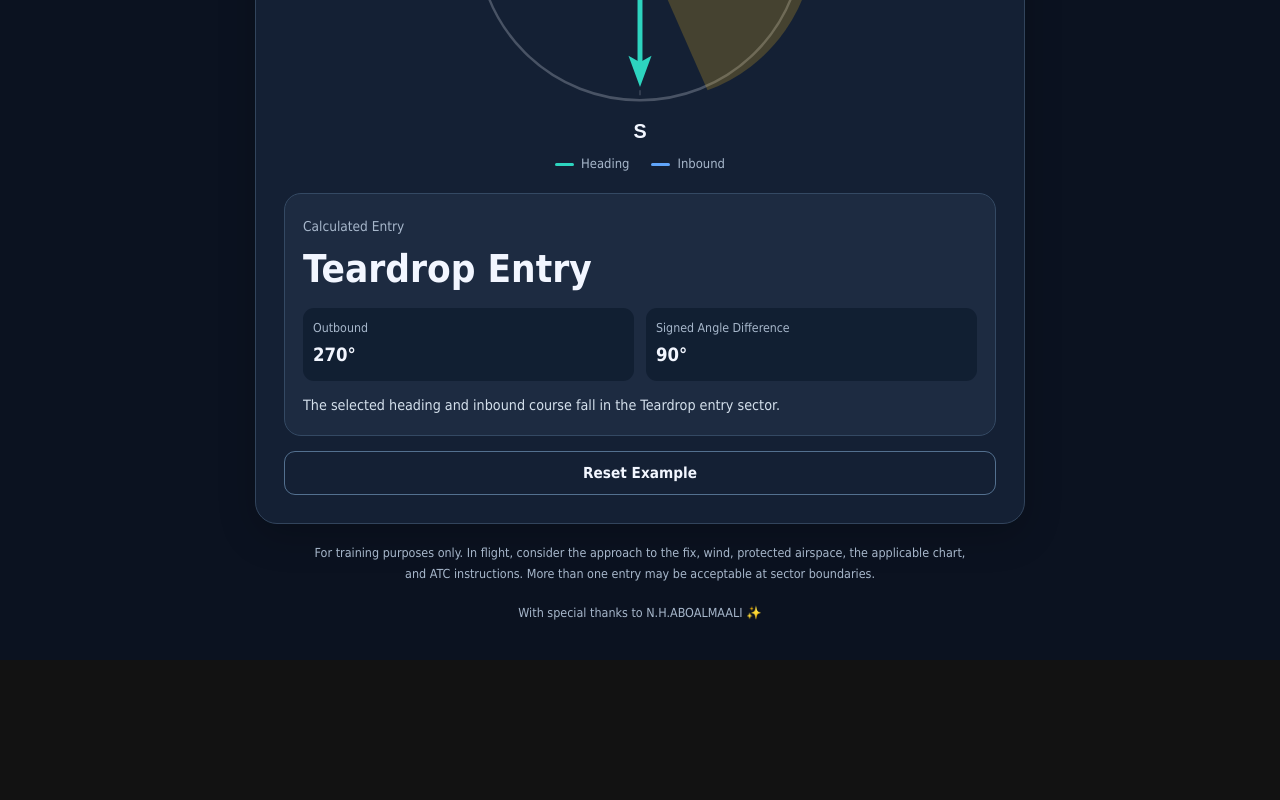
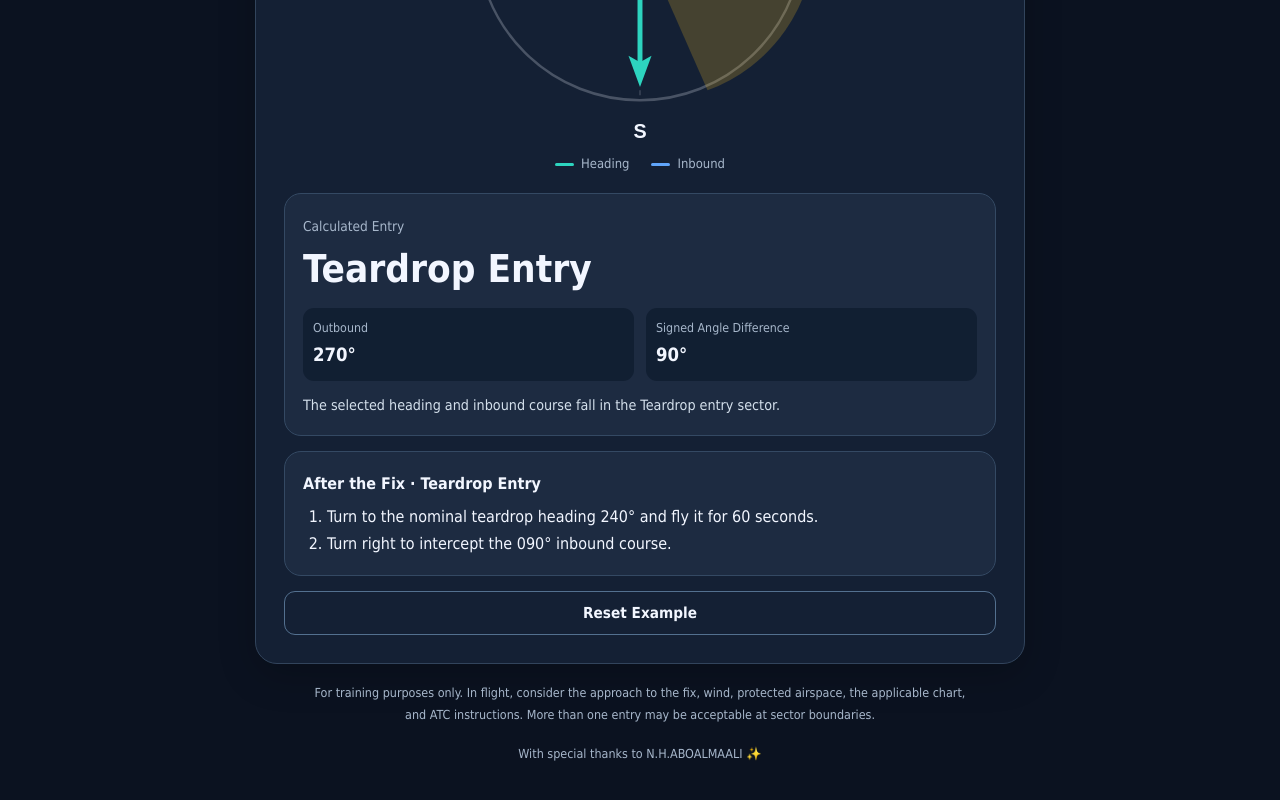
Before and after one commit to BijaN-R/BijaN-R.github.io, a plain HTML site: page HoldingEntryCalculator/index.html in a window 1280 px wide. Shown: the part 706-1506 px from the top of the page. Before the commit the page ends 1366 px from the top, so only its background shows below. Drawn offline with Linux system fonts and the light colour scheme.

Commit message:
Add post-fix maneuver guidance to the holding entry calculator

```diff
--- a/HoldingEntryCalculator/index.html
+++ b/HoldingEntryCalculator/index.html
@@ -32,6 +32,9 @@ body {
            max(var(--page-padding), env(safe-area-inset-bottom))
            max(var(--page-padding), env(safe-area-inset-left));
 }
+.maneuver { margin-top:15px; }
+.maneuver h2 { font-size:1rem; margin:0; }
+.maneuver ol { margin:6px 0 0; padding-inline-start:1.5em; }
 </style>
 </head>
 <body>
@@ -58,6 +61,10 @@ body {
   </div>
   <div class="legend"><span><i class="swatch" style="background:var(--mint)"></i>Heading</span><span><i class="swatch" style="background:var(--blue)"></i>Inbound</span></div>
   <section class="result" aria-live="polite" aria-atomic="true"><span class="eyebrow">Calculated Entry</span><div id="entry" class="entry">Teardrop Entry</div><div class="stats"><div class="stat"><span>Outbound</span><strong id="outbound">270°</strong></div><div class="stat"><span>Signed Angle Difference</span><strong id="difference">90°</strong></div></div><p id="description" class="description">The selected heading and inbound course fall in the Teardrop entry sector.</p></section>
+  <section class="result maneuver" aria-live="polite" aria-atomic="true">
+    <h2 id="maneuverTitle">After the Fix</h2>
+    <ol id="maneuverSteps"></ol>
+  </section>
   <button id="reset" class="reset" type="button">Reset Example</button>
 </section>
 <p class="foot">For training purposes only. In flight, consider the approach to the fix, wind, protected airspace, the applicable chart, and ATC instructions. More than one entry may be acceptable at sector boundaries.</p>
@@ -70,9 +77,27 @@ body {
  const rightButton=document.getElementById('rightButton'),leftButton=document.getElementById('leftButton');
  const entryEl=document.getElementById('entry'),outboundEl=document.getElementById('outbound'),diffEl=document.getElementById('difference'),descEl=document.getElementById('description');
  const headingRotate=document.getElementById('headingRotate'),inboundRotate=document.getElementById('inboundRotate'),sectorRotate=document.getElementById('sectorRotate'),sector=document.getElementById('sector');
+ const maneuverTitle=document.getElementById('maneuverTitle'),maneuverSteps=document.getElementById('maneuverSteps');
  let heading=180,inbound=90,direction='right';
  const fmt=n=>String(n).padStart(3,'0')+'°';
  const normalize=n=>((Math.round(n)%360)+360)%360;
+ function renderManeuver(entry,outbound){
+  const inboundCourse=fmt(inbound);
+  const teardropHeading=fmt(normalize(outbound+(direction==='right'?-30:30)));
+  const steps={
+   Parallel:[`Turn to the nominal outbound heading ${fmt(outbound)} and fly parallel to the holding course for 60 seconds.`,
+    `Turn ${direction} through more than 180° and return to the fix or intercept the ${inboundCourse} inbound course.`],
+   Teardrop:[`Turn to the nominal teardrop heading ${teardropHeading} and fly it for 60 seconds.`,
+    `Turn ${direction} to intercept the ${inboundCourse} inbound course.`],
+   Direct:[`Turn ${direction} to follow the holding pattern.`]
+  };
+  maneuverTitle.textContent=`After the Fix · ${entry} Entry`;
+  maneuverSteps.replaceChildren(...steps[entry].map(instruction=>{
+   const step=document.createElement('li');
+   step.textContent=instruction;
+   return step;
+  }));
+ }
  function render(){
   const outbound=(inbound+180)%360;
   const diff=((heading-inbound+540)%360)-180;
@@ -85,6 +110,7 @@ body {
   leftButton.setAttribute('aria-pressed',String(direction==='left'));
   entryEl.textContent=entry+' Entry';outboundEl.textContent=fmt(outbound);diffEl.textContent=diff+'°';
   descEl.textContent='The selected heading and inbound course fall in the '+entry+' entry sector.';
+  renderManeuver(entry,outbound);
   headingRotate.setAttribute('transform',`rotate(${heading} 170 130)`);
   inboundRotate.setAttribute('transform',`rotate(${inbound} 170 130)`);
   sectorRotate.setAttribute('transform',`rotate(${inbound} 170 130)`);
--- a/HoldingEntryCalculator/service-worker.js
+++ b/HoldingEntryCalculator/service-worker.js
@@ -1,6 +1,6 @@
 const scope = self.registration.scope;
 const cachePrefix = 'holding-entry:' + scope + ':';
-const cacheName = cachePrefix + 'v2';
+const cacheName = cachePrefix + 'v3';
 const appShell = new URL('index.html', scope).href;
 const assets = [
   'index.html',
```
